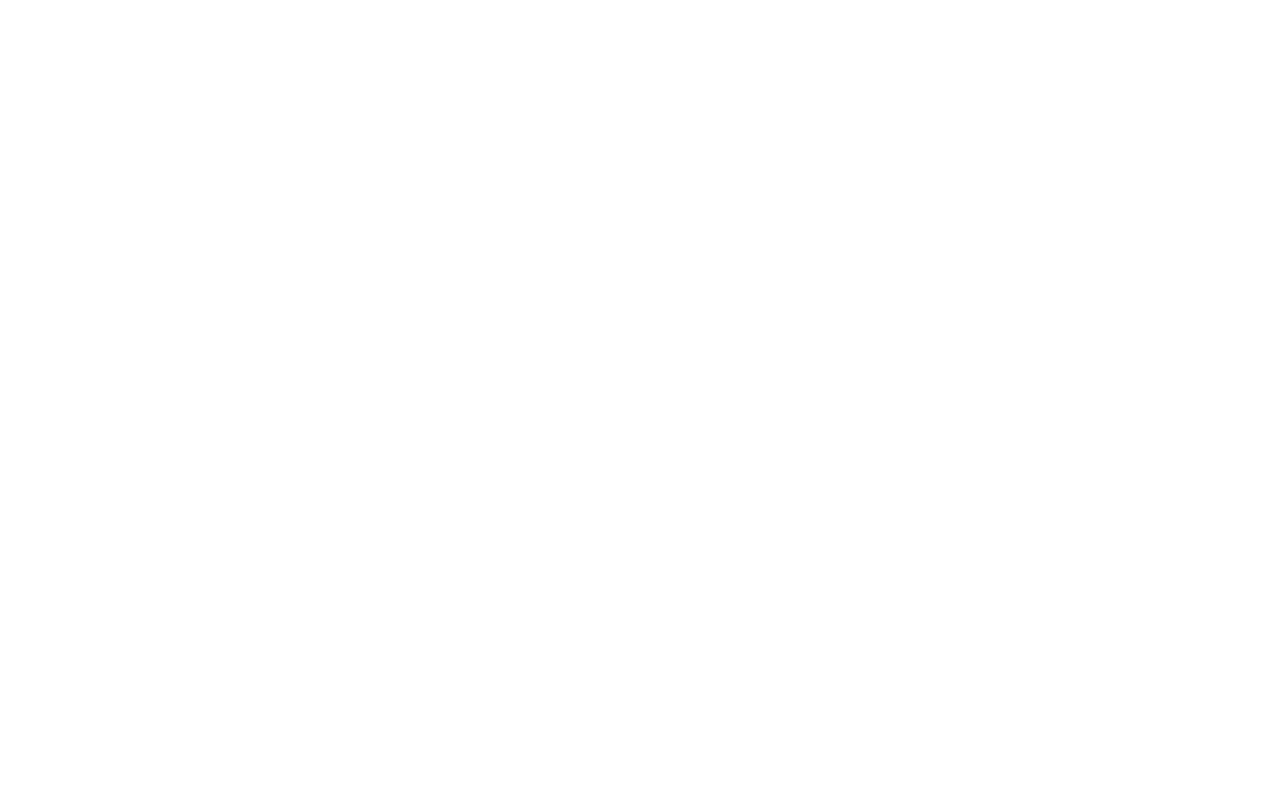
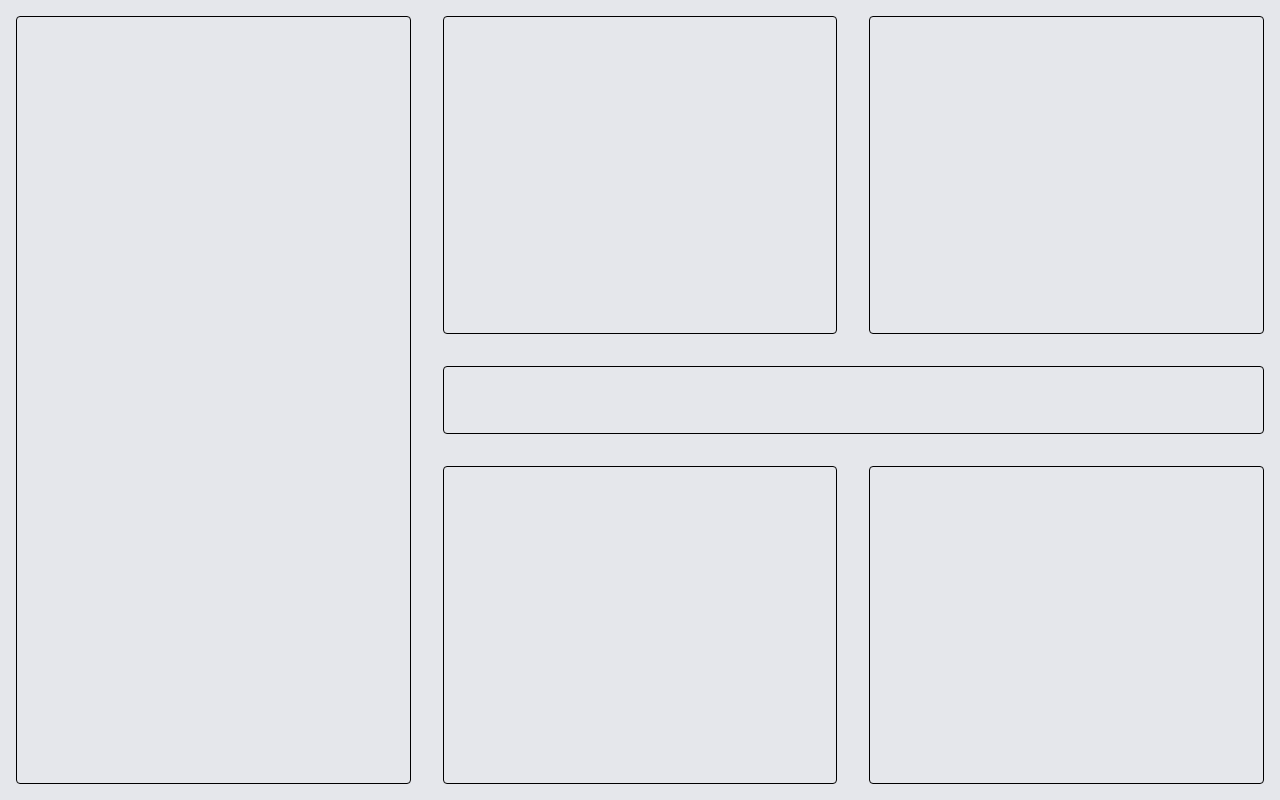
Before and after one commit to ZajdeR/react-recruitment-task-map, a React (Create React App) app: page / in a window 1280 px wide. Built offline with nearby package versions, Linux system fonts and the light colour scheme.

Commit message:
Prepare layout and split mockup to components

```diff
--- a/src/App.js
+++ b/src/App.js
@@ -1,5 +1,12 @@
+import BaseLayout from './layouts/BaseLayout';
+import Main from './pages/Main';
+
 function App() {
-  return <header></header>;
+  return (
+    <BaseLayout>
+      <Main />
+    </BaseLayout>
+  );
 }
 
 export default App;
--- /dev/null
+++ b/src/components/BoxInformation.js
@@ -0,0 +1,5 @@
+function BoxInformation() {
+  return <div className="border border-black rounded m-4" />;
+}
+
+export default BoxInformation;
--- /dev/null
+++ b/src/components/BoxSearch.js
@@ -0,0 +1,13 @@
+import InputSearch from './InputSearch';
+import ButtonSearch from './ButtonSearch';
+
+function BoxSearch() {
+  return (
+    <div className="col-span-2 box-border-rounded">
+      <InputSearch />
+      <ButtonSearch />
+    </div>
+  );
+}
+
+export default BoxSearch;
--- /dev/null
+++ b/src/components/ButtonSearch.js
@@ -0,0 +1,5 @@
+function ButtonSearch() {
+  return <div />;
+}
+
+export default ButtonSearch;
--- /dev/null
+++ b/src/components/InputSearch.js
@@ -0,0 +1,5 @@
+function InputSearch() {
+  return <div />;
+}
+
+export default InputSearch;
--- /dev/null
+++ b/src/components/ListSearch.js
@@ -0,0 +1,5 @@
+function ListSearch() {
+  return <div className="row-span-3 box-border-rounded" />;
+}
+
+export default ListSearch;
--- /dev/null
+++ b/src/components/Map.js
@@ -0,0 +1,5 @@
+function Map() {
+  return <div className="box-border-rounded" />;
+}
+
+export default Map;
--- /dev/null
+++ b/src/layouts/BaseLayout.css
@@ -0,0 +1,3 @@
+.container {
+  @apply bg-gray-200 w-full h-screen mx-auto;
+}
--- /dev/null
+++ b/src/layouts/BaseLayout.js
@@ -0,0 +1,7 @@
+import './BaseLayout.css';
+
+const BaseLayout = ({ children }) => {
+  return <div className="container">{children}</div>;
+};
+
+export default BaseLayout;
--- /dev/null
+++ b/src/pages/Main.css
@@ -0,0 +1,6 @@
+.grid {
+  grid-template-rows: 1fr 100px 1fr;
+}
+.box-border-rounded {
+  @apply border border-black rounded m-4;
+}
--- /dev/null
+++ b/src/pages/Main.js
@@ -0,0 +1,20 @@
+import ListSearch from '../components/ListSearch';
+import Map from '../components/Map';
+import BoxInformation from '../components/BoxInformation';
+import BoxSearch from '../components/BoxSearch';
+import './Main.css';
+
+function Main() {
+  return (
+    <div className="grid grid-cols-3 h-screen">
+      <ListSearch />
+      <Map />
+      <BoxInformation />
+      <BoxSearch />
+      <Map />
+      <BoxInformation />
+    </div>
+  );
+}
+
+export default Main;
```
